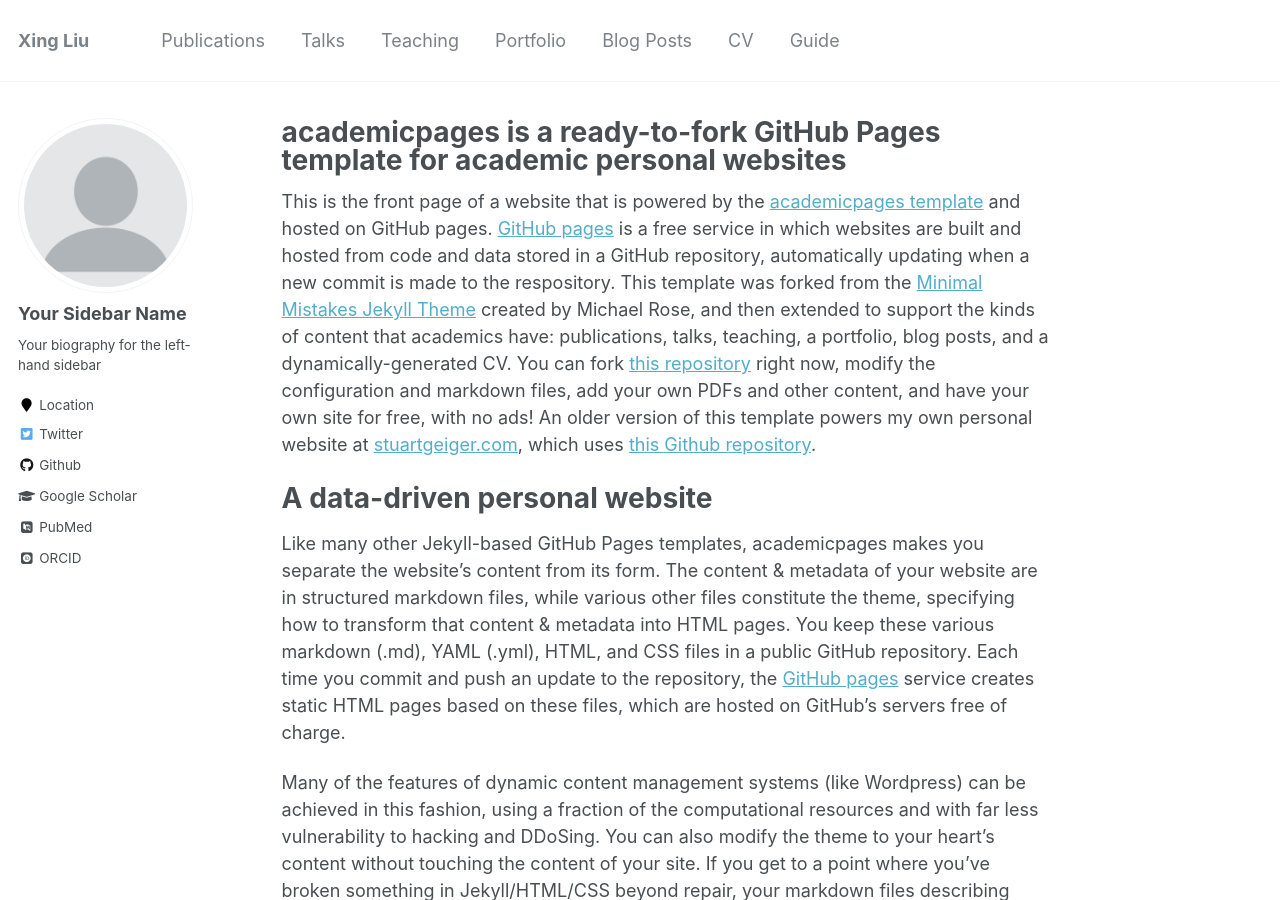
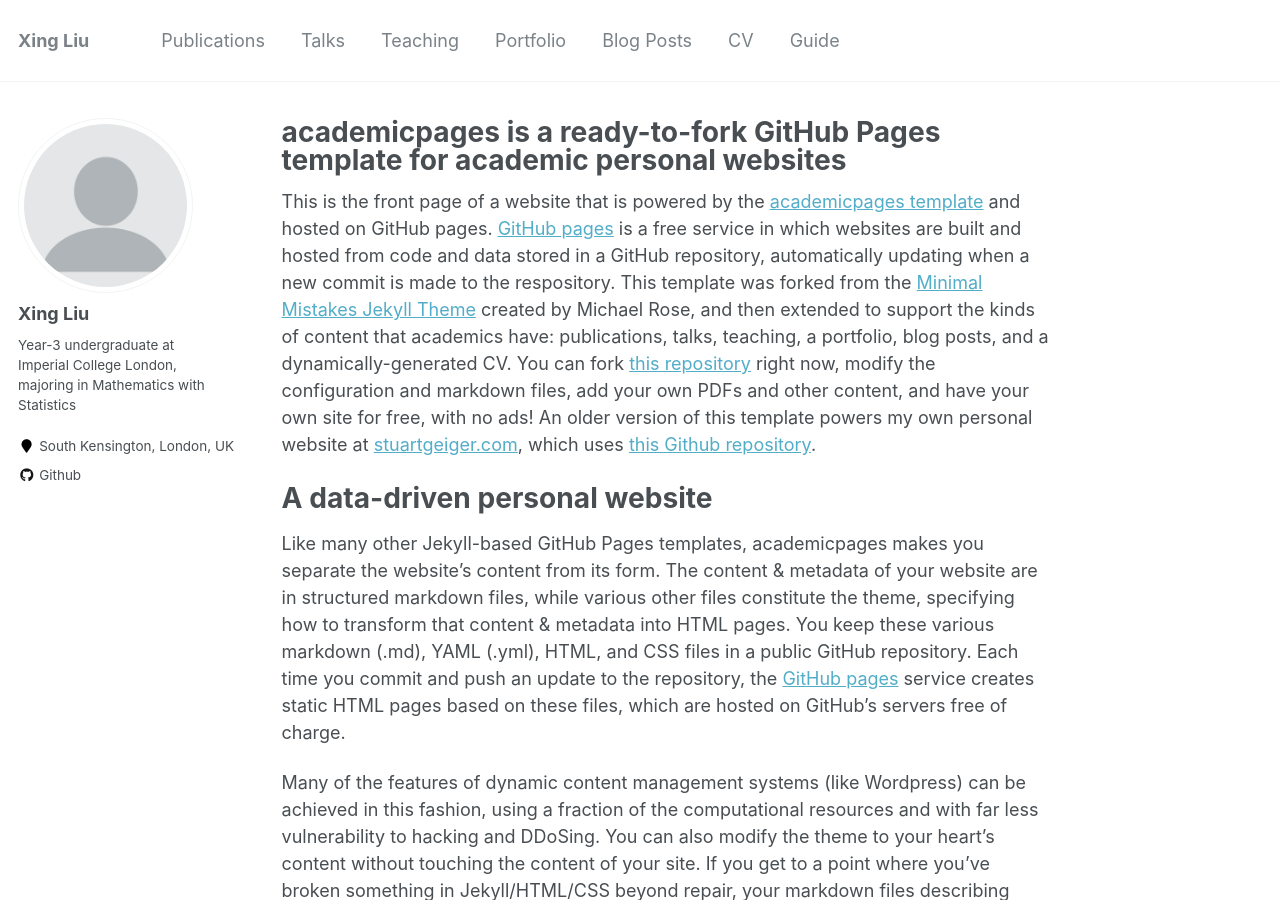
Before and after one commit to XingLLiu/XingLLiu.github.io, a Jekyll site: the page built from _pages/about.md, in a window 1280 px wide and 900 px high. Built offline with Jekyll 4.4.1, drawn with Linux system fonts in a browser that asks for light colours; some web fonts are replaced.

Commit message:
Customized content

```diff
--- a/_config.yml
+++ b/_config.yml
@@ -80,13 +80,13 @@ analytics:
 
 # Site Author
 author:
-  name             : "Your Sidebar Name"
+  name             : "Xing Liu"
   avatar           : "profile.png"
-  bio              : "Your biography for the left-hand sidebar"
-  location         : "Location"
+  bio              : "Year-3 undergraduate at Imperial College London, majoring in Mathematics with Statistics"
+  location         : "South Kensington, London, UK"
   employer         :
-  pubmed           : "https://www.ncbi.nlm.nih.gov/pubmed/?term=john+snow"
-  googlescholar    : "http://yourfullgooglescholarurl.com"
+  pubmed           : # "https://www.ncbi.nlm.nih.gov/pubmed/?term=john+snow"
+  googlescholar    : # "http://yourfullgooglescholarurl.com"
   email            :
   researchgate     :  # example: "https://www.researchgate.net/profile/yourprofile"
   uri              :
@@ -96,20 +96,20 @@ author:
   flickr           :
   facebook         :
   foursquare       :
-  github           : "academicpages"
+  github           : "XingLLiu"
   google_plus      :
   keybase          :
   instagram        :
   impactstory      : #"https://profiles.impactstory.org/u/xxxx-xxxx-xxxx-xxxx"
   lastfm           :
   linkedin         :
-  orcid            : "http://orcid.org/yourorcidurl"
+  orcid            : # "http://orcid.org/yourorcidurl"
   pinterest        :
   soundcloud       :
   stackoverflow    : # http://stackoverflow.com/users/123456/username
   steam            :
   tumblr           :
-  twitter          : "replacethistwitterhandle"
+  twitter          : # "replacethistwitterhandle"
   vine             :
   weibo            :
   xing             :
```
